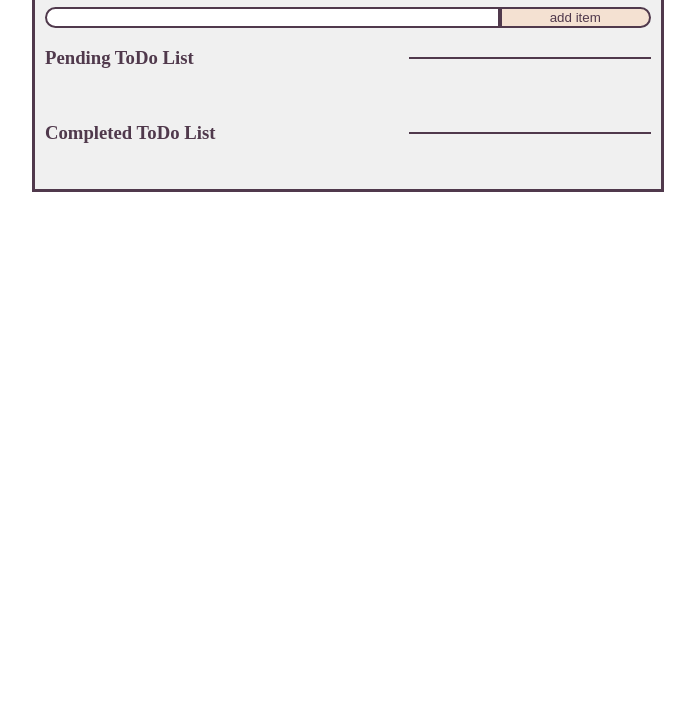
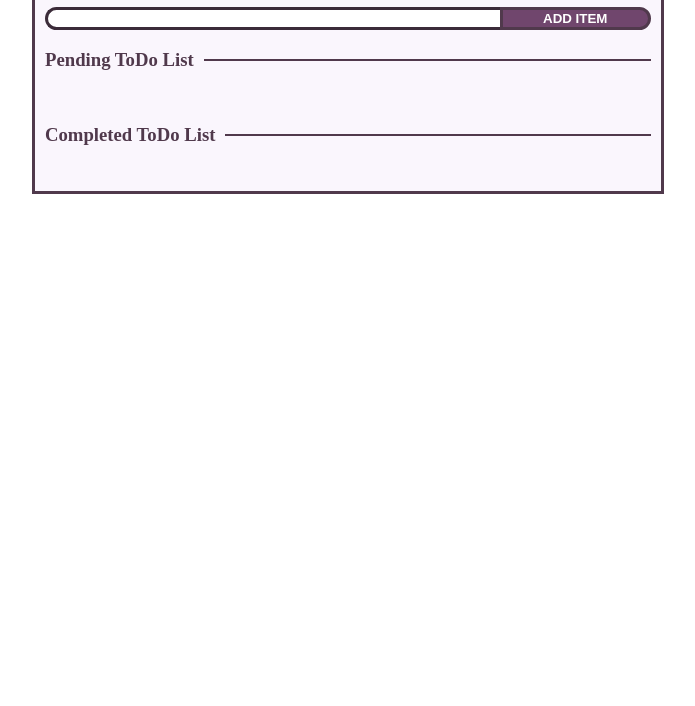
Before and after one commit to AlaaZuhd/ToDoList, a plain HTML site: page index.html in a window 1280 px wide. Shown: the part 94-800 px from the top of the page, without its empty margins (292-987 px from the left). Drawn offline with Linux system fonts and the light colour scheme.

Commit message:
update some features for css style

```diff
--- a/index.css
+++ b/index.css
@@ -8,7 +8,7 @@
   width: 50%;
   border: 3px solid #50394c;
   padding: 10px;
-  background-color: #f0f0f0;
+  background-color: #f9f5fdd8;
 }
 
 .main-contaner {
@@ -18,25 +18,32 @@
 input {
     border-top-left-radius: 50px;
     border-bottom-left-radius: 50px;
-    border: 2px solid #50394c;
-    color: #50394c;
+    border: 3px solid #3b2b39;
+    border-right: none;
+    /* color: #50394c; */
     width: 75%;
 }
 
 button {
     border-top-right-radius: 50px;
     border-bottom-right-radius: 50px;
-    border: 2px solid #50394c;
-    color: #50394c;
-    background-color: #f4e1d2;
+    border: 3px solid #50394c;
+    background-color: #70466D;
     margin: 0;
     width: 25%;
+    font-weight: bold;
+    color: white
 }
 
-.h-container {
+/* .h-container {
     display: flex;
     justify-content: space-between;
-    justify-content: ;
+} */
+
+.container .h-container {
+    display: grid;
+    grid-template-columns: auto 1fr;
+    gap: 10px;
 }
 
 h3{
@@ -46,26 +53,38 @@ h3{
 .h-container span {
     background-color: #50394c;
     height: 2px;
-    width: 40%;
+    width: 100%;
     margin-right: 0;
     margin-top: auto;
     margin-bottom: auto;
 }
 
 ul {
-    list-style: none;
-    padding-left: 0;
+    padding-left: 5px;
     margin-top: 10px;
 }
+
 
 li {
     margin-top: 10px;
     display: flex;
     justify-content: space-between;
+    /* display: list-item; */
+    margin: 0;
+	padding: 10px 0 10px 35px;
+	list-style: none;
+	background-repeat: no-repeat;
+	background-position: left center;
+	background-size: 30px;
+    font-weight: bold;
 }
 
-li span {
+#pending-list li {
+    background-image: url("loading.png");
+}
 
+#completed-list li {
+    background-image: url("checked.png");
 }
 
 li button {
--- a/index.html
+++ b/index.html
@@ -12,27 +12,23 @@
         <h1>ToDo List</h1>
         <div class="main-contaner">
             <div class="h-container">
-                <input type="text" id="input-el"><button id="add-item">add item</button>
+                <input type="text" id="input-el"><button id="add-item">ADD ITEM</button>
             </div>
             <div class="container">
                 <div class="h-container">
                     <h3>Pending ToDo List</h3>
-                    <!-- <hr> -->
                     <span></span>
                 </div>
                 <ul id="pending-list">
-
                 </ul>
             </div>
 
             <div class="container">
                 <div class="h-container">
                     <h3>Completed ToDo List</h3>
-                    <!-- <hr> -->
                     <span></span>
                 </div>
                 <ul id="completed-list">
-
                 </ul>
             </div>
         </div>
```
Also changed, not shown: checked.png (added), loading.png (added).
